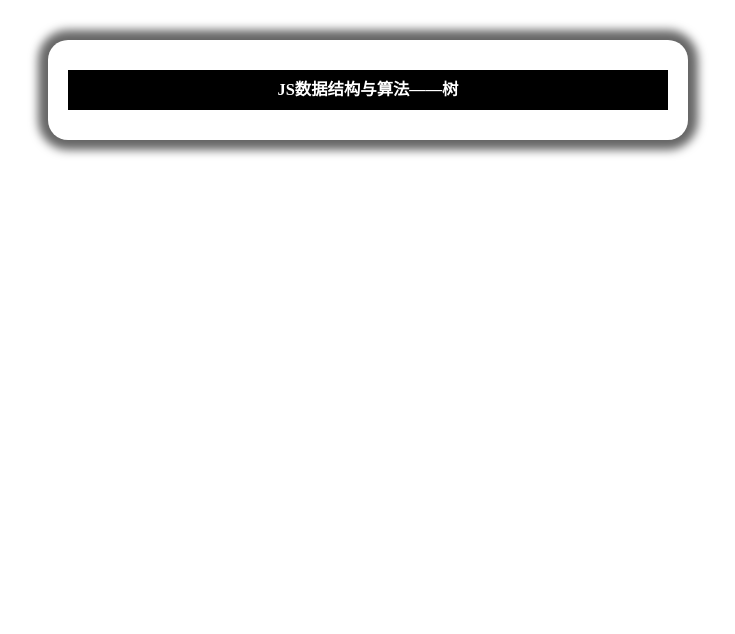
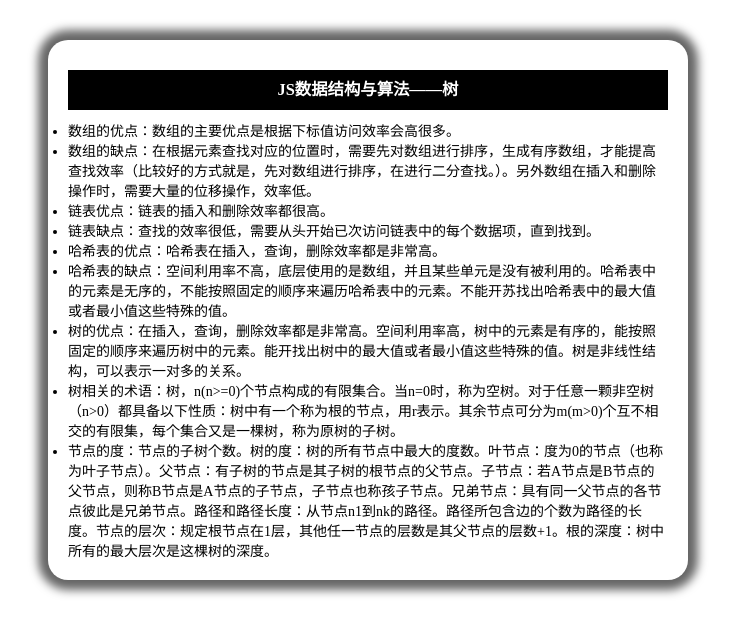
Before and after one commit to wu241617/JS--, a plain HTML site: page 08_树/index.html in a window 1280 px wide. Shown: the whole page, without its empty margins (272-1007 px from the left). Drawn offline with Linux system fonts and the light colour scheme.

Commit message:
2020-8-22

```diff
--- a/08_树/index.html
+++ b/08_树/index.html
@@ -53,6 +53,17 @@
 		<main>
 			<section>
 				<h3>JS数据结构与算法——树</h3>
+				<ul>
+					<li>数组的优点：数组的主要优点是根据下标值访问效率会高很多。</li>
+					<li>数组的缺点：在根据元素查找对应的位置时，需要先对数组进行排序，生成有序数组，才能提高查找效率（比较好的方式就是，先对数组进行排序，在进行二分查找。）。另外数组在插入和删除操作时，需要大量的位移操作，效率低。</li>
+					<li>链表优点：链表的插入和删除效率都很高。</li>
+					<li>链表缺点：查找的效率很低，需要从头开始已次访问链表中的每个数据项，直到找到。</li>
+					<li>哈希表的优点：哈希表在插入，查询，删除效率都是非常高。</li>
+					<li>哈希表的缺点：空间利用率不高，底层使用的是数组，并且某些单元是没有被利用的。哈希表中的元素是无序的，不能按照固定的顺序来遍历哈希表中的元素。不能开苏找出哈希表中的最大值或者最小值这些特殊的值。</li>
+					<li>树的优点：在插入，查询，删除效率都是非常高。空间利用率高，树中的元素是有序的，能按照固定的顺序来遍历树中的元素。能开找出树中的最大值或者最小值这些特殊的值。树是非线性结构，可以表示一对多的关系。</li>
+					<li>树相关的术语：树，n(n>=0)个节点构成的有限集合。当n=0时，称为空树。对于任意一颗非空树（n>0）都具备以下性质：树中有一个称为根的节点，用r表示。其余节点可分为m(m>0)个互不相交的有限集，每个集合又是一棵树，称为原树的子树。</li>
+					<li>节点的度：节点的子树个数。树的度：树的所有节点中最大的度数。叶节点：度为0的节点（也称为叶子节点）。父节点：有子树的节点是其子树的根节点的父节点。子节点：若A节点是B节点的父节点，则称B节点是A节点的子节点，子节点也称孩子节点。兄弟节点：具有同一父节点的各节点彼此是兄弟节点。路径和路径长度：从节点n1到nk的路径。路径所包含边的个数为路径的长度。节点的层次：规定根节点在1层，其他任一节点的层数是其父节点的层数+1。根的深度：树中所有的最大层次是这棵树的深度。</li>
+				</ul>
 			</section>
 		</main>
 	</body>
```
